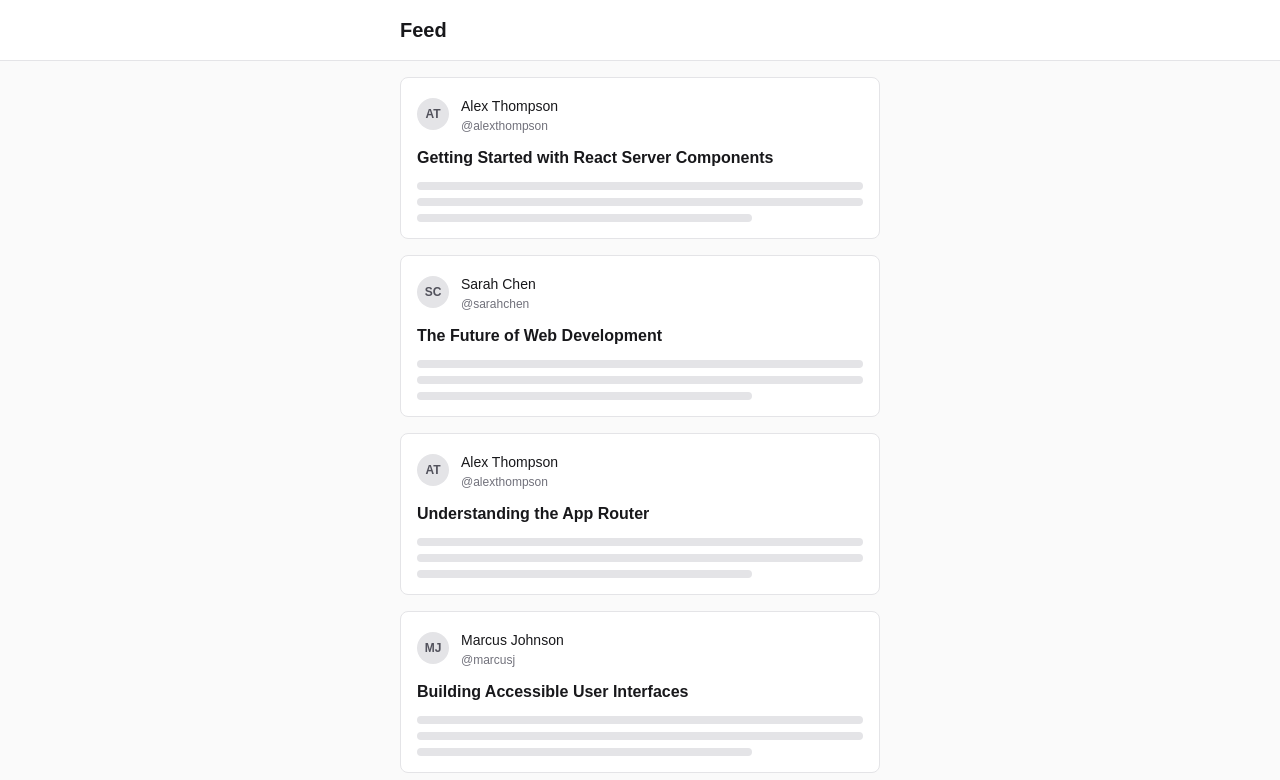
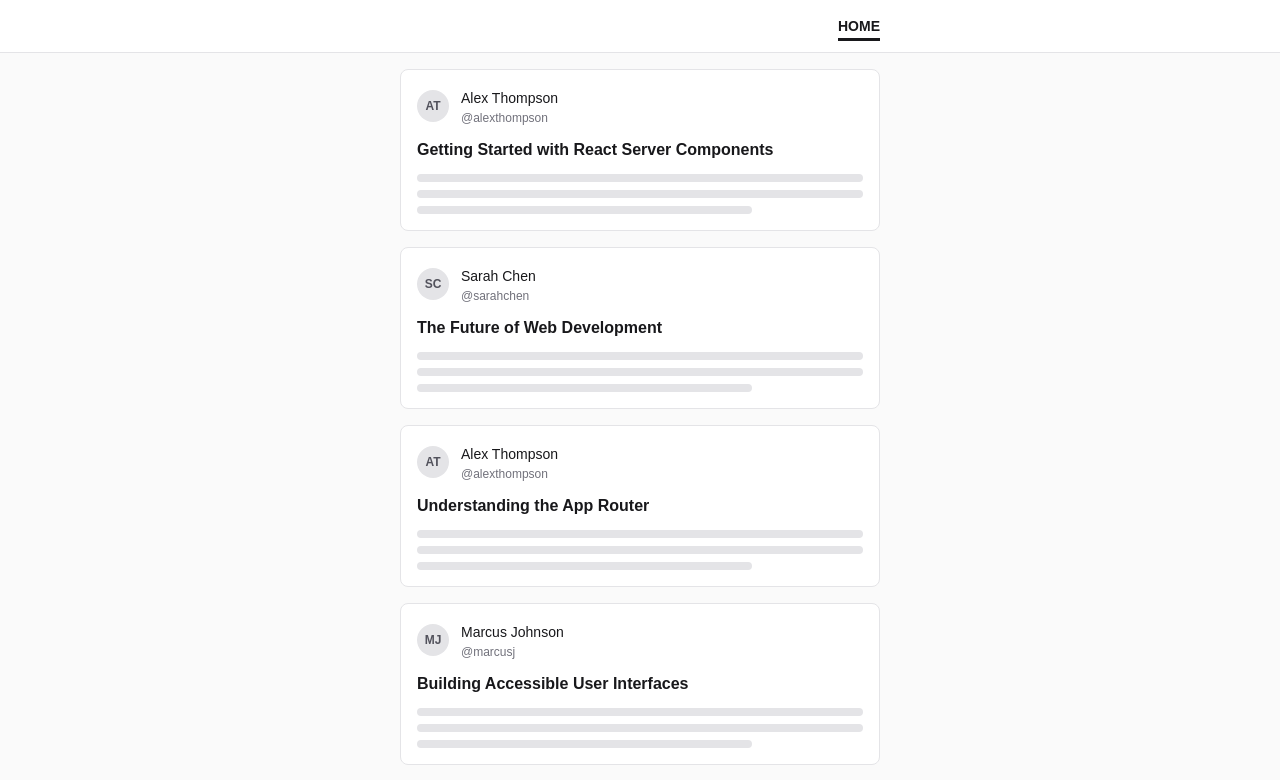
Before and after one commit to kcrwfrd/navigation-ponyfill, a Next.js app: page / in a window 1280 px wide. Shown: the top 780 px of the page. Built offline with nearby package versions, Linux system fonts and the light colour scheme.

Commit message:
feat: render home page link in header

```diff
--- a/src/components/Header.tsx
+++ b/src/components/Header.tsx
@@ -1,23 +1,36 @@
-"use client";
+'use client'
 
-import { usePathname } from "next/navigation";
-import { BackButton } from "./BackButton";
+import Link from 'next/link'
+import { usePathname } from 'next/navigation'
+import { BackButton } from './BackButton'
 
 export function Header() {
-  const pathname = usePathname();
-  const isHome = pathname === "/";
+  const pathname = usePathname()
+  const isHome = pathname === '/'
 
   return (
     <header className="sticky top-0 z-10 bg-white dark:bg-zinc-900 border-b border-zinc-200 dark:border-zinc-800">
-      <div className="max-w-lg mx-auto px-4 py-4">
-        {isHome ? (
-          <h1 className="text-xl font-bold text-zinc-900 dark:text-zinc-100">
-            Feed
-          </h1>
-        ) : (
-          <BackButton />
-        )}
-      </div>
+      <nav className="max-w-lg mx-auto px-4 py-2">
+        <ul className="flex flex-row-reverse items-center justify-between min-h-9">
+          <li>
+            <Link
+              href="/"
+              className={`text-sm uppercase font-bold transition-colors pb-1 pt-4 border-b-3 ${
+                isHome
+                  ? 'text-zinc-900 dark:text-zinc-100'
+                  : 'text-zinc-500 dark:text-zinc-400 hover:text-zinc-900 dark:hover:text-zinc-100 border-b-transparent hover:border-b-zinc-900 dark:hover:border-b-zinc-100'
+              }`}
+            >
+              Home
+            </Link>
+          </li>
+          {!isHome && (
+            <li>
+              <BackButton />
+            </li>
+          )}
+        </ul>
+      </nav>
     </header>
-  );
+  )
 }
```
